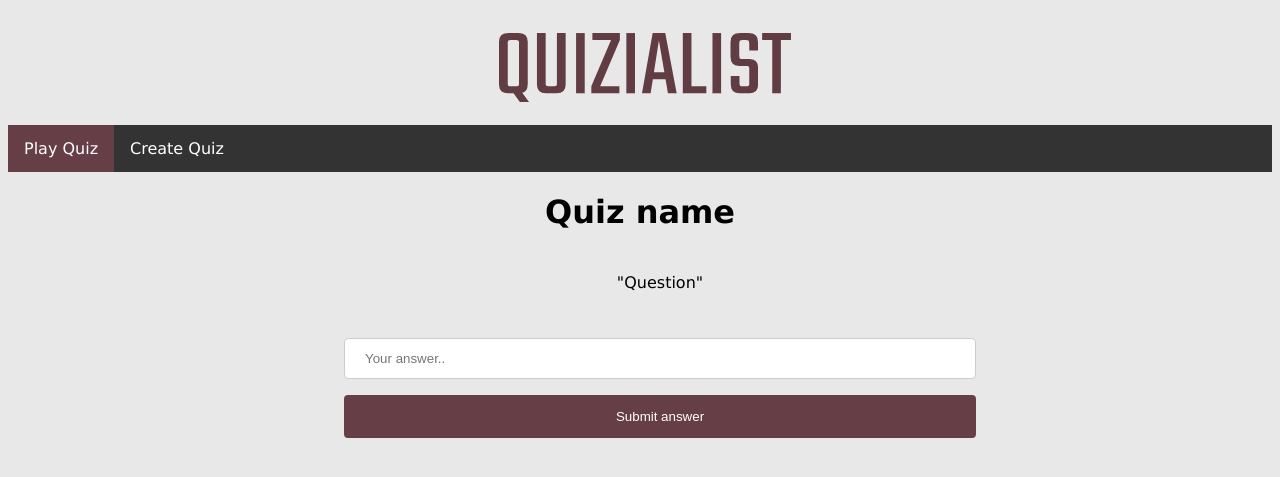
After one commit to NateWidmer/project-module-151-183, a PHP site: page /playQuiz.html in a window 1280 px wide. The commit adds this page. Shown: the top 477 px of the page. Run offline with PHP 8.4, Linux system fonts and the light colour scheme.

Commit message:
added the code for the playQuiz html page

```diff
--- a/PL/createQuiz.html
+++ b/PL/createQuiz.html
@@ -37,7 +37,7 @@
         function add(){
           var new_chq_no = parseInt($('#total_chq').val())+1;
           var new_input_question="<input type='text' id='new_"+new_chq_no+"' name='question' placeholder='Your question..' >";
-          var new_input_answer="<input type='text' id='new_"+new_chq_no+"' name='question' placeholder='Your answer..'>";
+          var new_input_answer="<input type='text' id='new_"+new_chq_no+"' name='answer' placeholder='Your answer..'>";
           var question_title = "<label id='question_tit"+new_chq_no+"'>Question</label>";
           var answer_title = "<label id='answer_tit"+new_chq_no+"'>Answer</label>";
           $('#new_chq').append(question_title);
--- /dev/null
+++ b/PL/playQuiz.html
@@ -0,0 +1,35 @@
+<!DOCTYPE html>
+<html>
+<head>
+<link rel = "stylesheet"
+   type = "text/css"
+   href = "style.css" />
+</head>
+<body>
+   <!--START HEADER -->
+    <div class="header">
+      <img src="images/quizialist.PNG" alt="Quizialist Logo">
+    </div>
+   <!--END HEADER -->
+   <!--START NAVBAR -->
+    <ul>
+      <li><a class="active" href="selectQuiz.html">Play Quiz</a></li>
+      <li><a href="createQuiz.html">Create Quiz</a></li>
+    </ul>
+   <!--END NAVBAR -->
+   <!--START PLAY QUIZ TITLE -->
+   <div class ="play-quiz-title">
+   <h1>Quiz name</h1>
+  <!--END PLAY QUIZ TITLE -->
+
+  <div class="play-quiz-container">
+    <label id="question_for_quiz">"Question"</label>
+    <br/>
+    <br/>
+    <br/>
+    <input type="text" id="answer_for_question" name="answer" placeholder='Your answer..'>
+    <input type="submit" value="Submit answer">
+  </div>
+
+</body>
+</html>
--- a/PL/selectQuiz.html
+++ b/PL/selectQuiz.html
@@ -29,7 +29,7 @@
     <p>Creator: </p>
     </div>
     <div class="container">
-      <a class="button button1" href="#">Start Quiz!</a>
+      <a class="button button1" href="playQuiz.html">Start Quiz!</a>
       <a class="button button1" href="quizHighscore.html">Highscores</a>
     </div>
   </div>
--- a/PL/style.css
+++ b/PL/style.css
@@ -159,6 +159,19 @@ input[type=submit]:hover {
 }
 /*END CREATE QUIZ FORM*/
 
+/*START PLAY QUIZ*/
+
+.play-quiz-container {
+
+  border-radius: 5px;
+  padding: 20px;
+  font-family: Verdana, Geneva, Tahoma, sans-serif;
+  width: 50%;
+  margin-left: 25%;
+  margin-right: 25%;
+}
+/*END PLAY QUIZ*/
+
 /*START CARD*/
 .card {
   box-shadow: 0 4px 8px 0 rgba(0,0,0,0.2);
```
